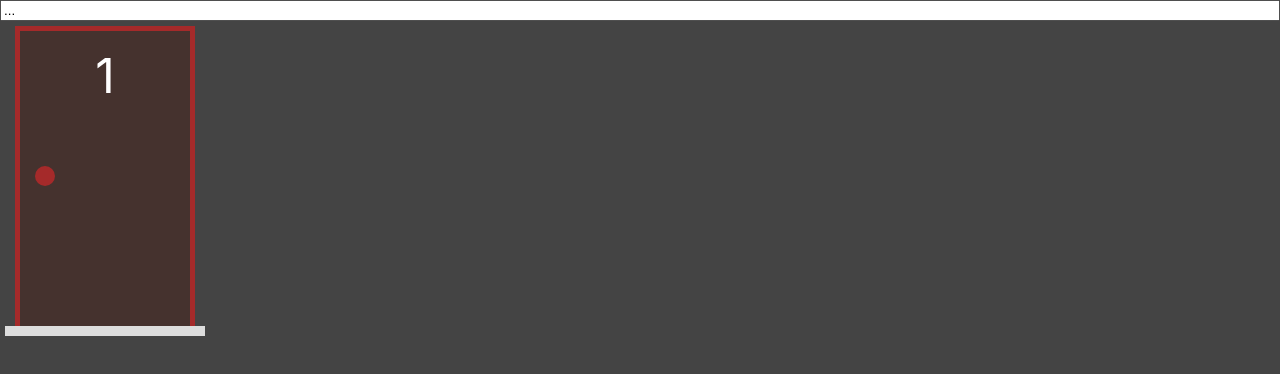
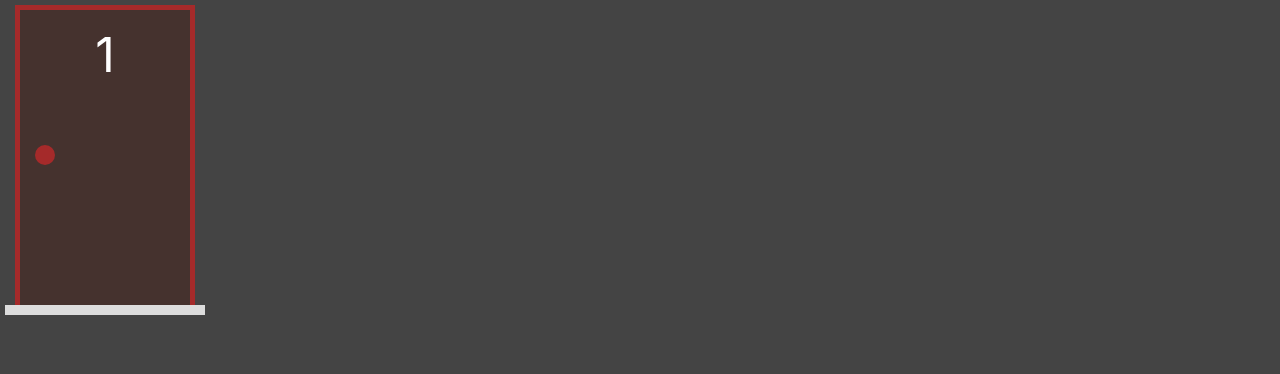
Before and after one commit to marcelo-rafael/next-monty-hall-game, a Next.js app: page / in a window 1280 px wide. Shown: the top 374 px of the page. Built offline with nearby package versions, Linux system fonts and the light colour scheme.

Commit message:
Adicionando evento a porta #03

```diff
--- a/components/Porta.tsx
+++ b/components/Porta.tsx
@@ -8,17 +8,29 @@ interface PortaProps {
 
 export default function Porta(props: PortaProps) {
   const porta = props.value
-  const selecionada = porta.selecionada ? styles.selecionada : ''
+  const selecionada = porta.selecionada && !porta.aberta ? styles.selecionada : ''
 
   const alternarSelecao = event => props.onChange(porta.alternarSelecao())
+  const abrir = event => {
+    event.stopPropagation()
+    props.onChange(porta.abrir())
+  }
+
+  function renderizarPorta() {
+    return (
+      <div className={styles.porta}>
+        <div className={styles.numero}>{porta.numero}</div>
+        <div className={styles.macaneta}
+          onClick={abrir}
+        ></div>
+      </div>
+    )
+  }
 
   return (
     <div className={styles.area} onClick={alternarSelecao}>
       <div className={`${styles.estrutura} ${selecionada}`}>
-        <div className={styles.porta}>
-          <div className={styles.numero}>{porta.numero}</div>
-          <div className={styles.macaneta}></div>
-        </div>
+        {porta.aberta ? false : renderizarPorta()}
       </div>
       <div className={styles.chao}></div>
     </div>
--- a/pages/index.tsx
+++ b/pages/index.tsx
@@ -4,12 +4,9 @@ import PortaModel from '../model/porta';
 
 export default function Home() {
   const [porta, setPorta] = useState(new PortaModel(1))
-  const [texto, setTexto] = useState('...')
 
   return (
     <div style={{ display: 'flex', flexDirection: 'column' }}>
-      <input type="text" value={texto}
-      onChange={event => setTexto(event.target.value)} />
       <Porta
         value={porta}
         onChange={novaPorta => setPorta(novaPorta)}
--- a/styles/Porta.module.css
+++ b/styles/Porta.module.css
@@ -14,6 +14,7 @@
   border-left: 5px solid brown;
   border-top: 5px solid brown;
   border-right: 5px solid brown;
+  background: #0005;
   width: 90%;
 }
 
```
